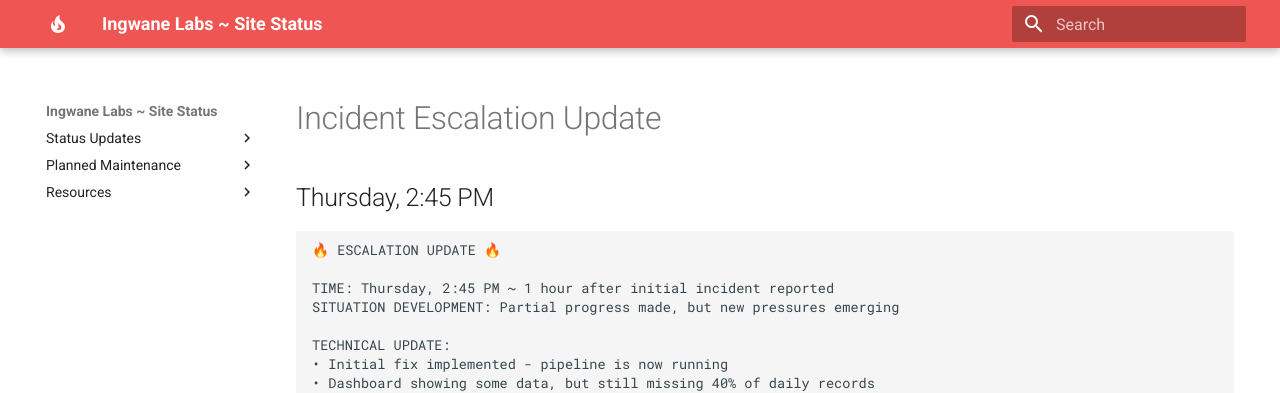
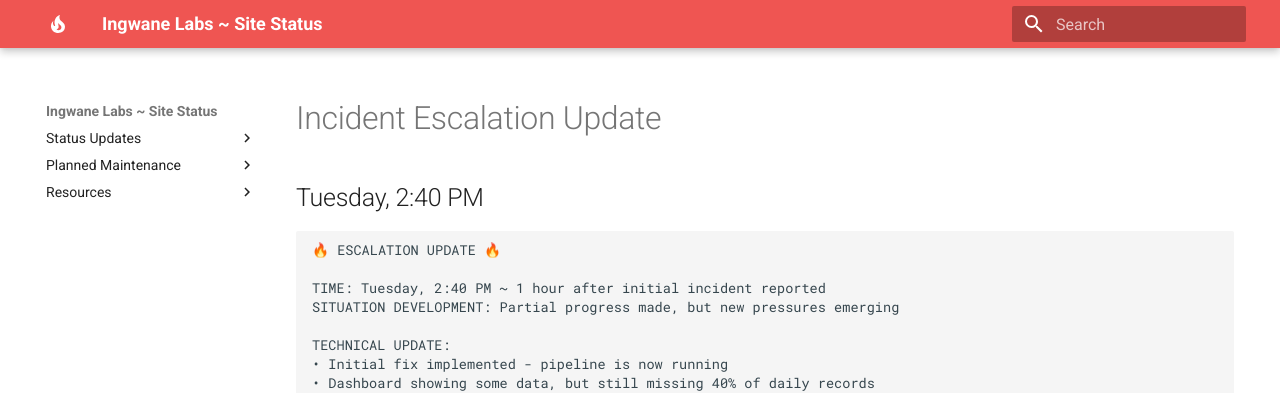
Before and after one commit to ingwanelabs/status, an MkDocs documentation site: the page built from docs/tuesday-1440.md, in a window 1280 px wide. Shown: the top 393 px of the page. Built offline with MkDocs 1.6.1 and Material for MkDocs 9.7.7, drawn with Linux system fonts in a browser that asks for light colours; some of the changed text lies outside the part shown.

Commit message:
Change Thursday to Tuesday

````diff
--- a/docs/thursday-1445.md
+++ b/docs/tuesday-1440.md
@@ -1,11 +1,11 @@
 # Incident Escalation Update
 
-## Thursday, 2:45 PM
+## Tuesday, 2:40 PM
 
 ```
 🔥 ESCALATION UPDATE 🔥
 
-TIME: Thursday, 2:45 PM ~ 1 hour after initial incident reported
+TIME: Tuesday, 2:40 PM ~ 1 hour after initial incident reported
 SITUATION DEVELOPMENT: Partial progress made, but new pressures emerging
 
 TECHNICAL UPDATE:
````
